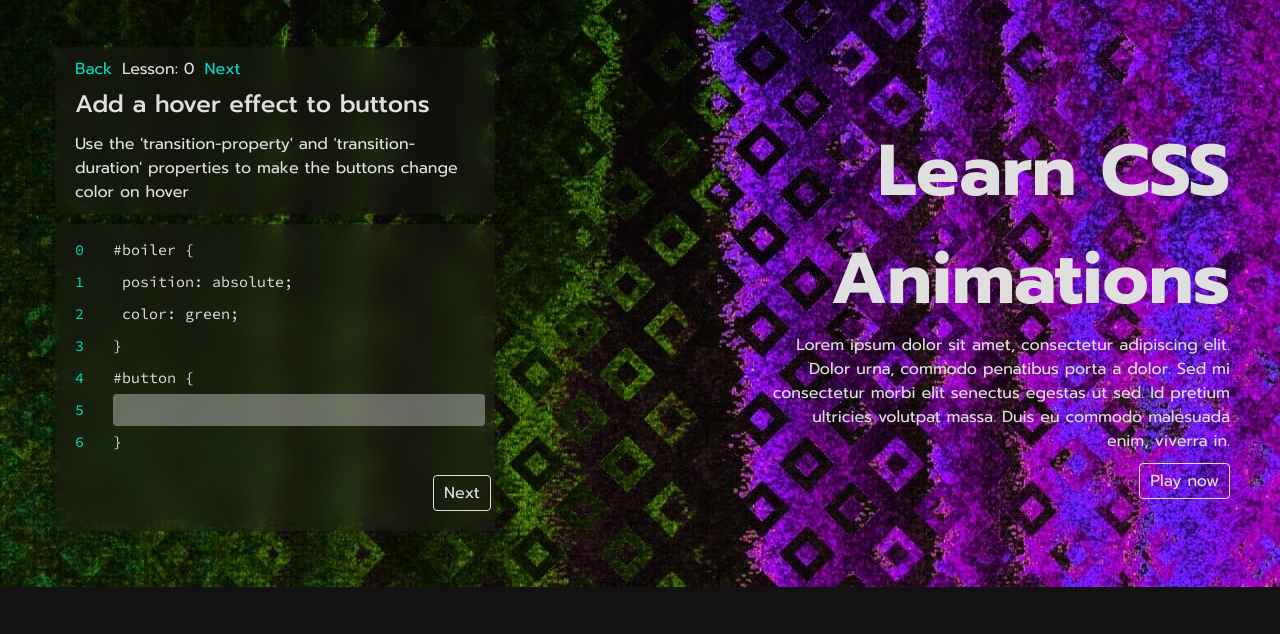
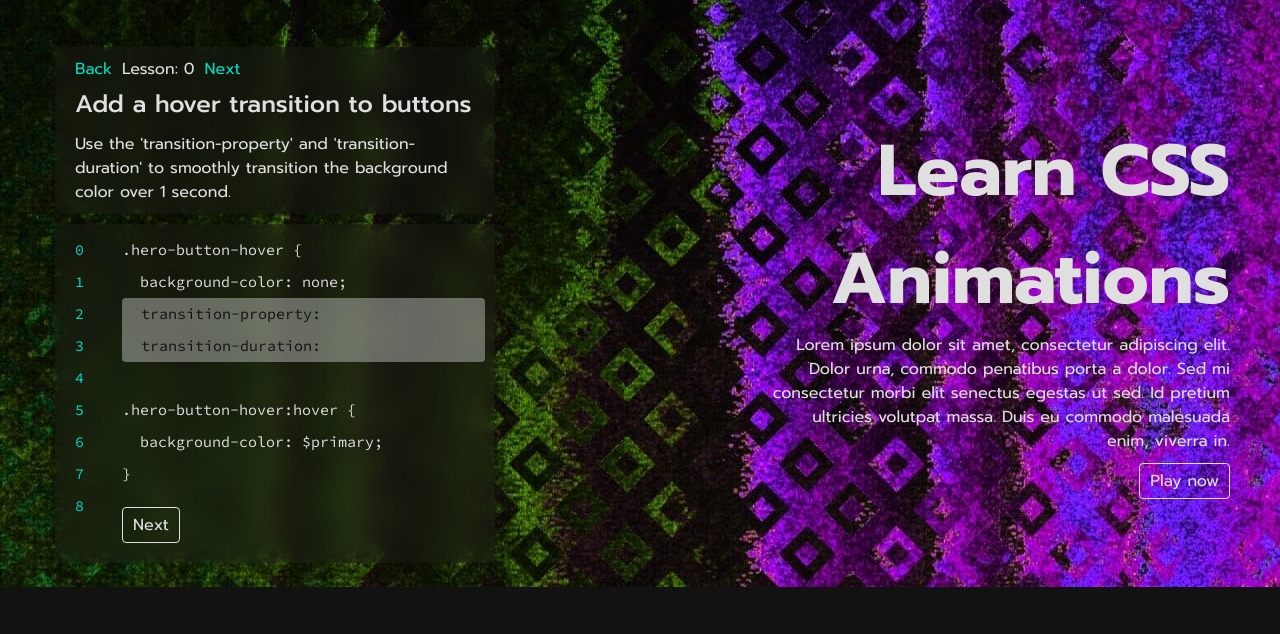
Before and after one commit to jacobbenowitz/animation_academy, a website built with webpack: page index.html in a window 1280 px wide. Shown: the part 73-707 px from the top of the page. Built offline with nearby package versions, Linux system fonts and the light colour scheme.

Commit message:
level updates

```diff
--- a/src/index.js
+++ b/src/index.js
@@ -1,7 +1,7 @@
 // entry point, bundler will take required files here for use in main.js
 import NavLinkCreator from "./scripts/nav_bar";
 import Hero from "./scripts/hero";
-import TodoCreator from "./scripts/todoCreator";
+import TodoCreator from "./scripts/todo_creator";
 import TodoFunctionality from "./scripts/todo";
 import ProductsCreator from "./scripts/products";
 import Game from "./scripts/game";
--- a/src/scripts/game.js
+++ b/src/scripts/game.js
@@ -8,7 +8,7 @@ export default class Game {
     this.interfaceContainer = interfaceContainer;
     this.currentLevel = this.currentLevel() || LEVELS[0]; // lessonNumber = idx
     this.promptContainer = new PromptCreator();
-    this.ide = new IdeCreator();
+    this.ide = new IdeCreator(this);
     this.bindHandlers();
     this.gameSetup();
     this.levelNavListeners();
@@ -83,11 +83,15 @@ export default class Game {
   }
 
   checkUserInput(e) {
-    console.log(e.target);
     const button = document.querySelector('.ide-button');
-    const userInput = document.getElementsByClassName('code-input');
-    const inputText = userInput[0].value;
+    const userInput = document.querySelector('.code-input');
+    const inputText = userInput.value;
     const solution = this.currentLevel.solution;
+
+    /// SOLUTION IS SHORTHAND, UPDATE TO LONGHAND!!
+
+
+    console.log(solution);
     // get user input
     if (e.target === button && inputText === solution) {
       console.log('SUCCESS: Render new level pls')
@@ -97,13 +101,13 @@ export default class Game {
   }
 
   levelSuccess() {
+    if (this.currentLevel.lessonNumber + 1 === LEVELS.length) {
+      console.log('END OF GAME')
+      return;
+    }
     const nextLevel = this.currentLevel.lessonNumber + 1;
-    console.log(`next level: ${nextLevel}`)
-    if (LEVELS[nextLevel]) {
-      this.currentLevel = LEVELS[nextLevel];
-      this.renderNewLevel();
-    }
-    undefined;
+    this.currentLevel = LEVELS[nextLevel];
+    this.renderNewLevel();
   }
 
   renderNewLevel() {
--- a/src/scripts/hero.js
+++ b/src/scripts/hero.js
@@ -1,10 +1,10 @@
 export default class Hero {
   constructor(hero) {
-    this.hero = hero
-    this.addOuterSection()
-    this.addInnerSections()
-    this.styleHeroSection()
-    this.addContent()
+    this.hero = hero;
+    this.addOuterSection();
+    this.addInnerSections();
+    this.styleHeroSection();
+    this.addContent();
   }
 
   addOuterSection() {
@@ -37,7 +37,7 @@ export default class Hero {
     heroText.innerHTML = "Lorem ipsum dolor sit amet, consectetur adipiscing elit. Dolor urna, commodo penatibus porta a dolor. Sed mi consectetur morbi elit senectus egestas ut sed. Id pretium ultricies volutpat massa. Duis eu commodo malesuada enim, viverra in."
 
     const button = document.createElement('a')
-    button.classList.add('button', 'play-now')
+    button.classList.add('button')
     button.innerHTML = "Play now"
     button.href = "#"
 
--- a/src/scripts/ide.js
+++ b/src/scripts/ide.js
@@ -1,18 +1,30 @@
 export default class IdeCreator {
   constructor() {
     this.ideContainer = this.createIdeContainer();
-    this.ideContainer.addEventListener('click', this.checkInput)
+    // this.bindHandlers();
+    // this.addEventListeners();
   }
 
-  checkInput(e) {
-    const button = document.querySelector('ide-button')
-    if (e.target === button) {
-      const solution = this.currentLevel.solution;
-      if (e === solution) return true;
-      return false;
-    }
-    undefined;
-  }
+  // bindHandlers() {
+  //   this.checkInput = this.checkInput.bind(this);
+  // }
+
+  // addEventListeners() {
+  //   this.ideContainer.addEventListener('click', this.checkInput)
+  // }
+
+  // checkInput(e) {
+  //   e.stopPropagation();
+  //   const ideButton = document.querySelector('ide-button')
+  //   if (e === ideButton) {
+  //     console.log('in check input')
+  //     const solution = this.game.currentLevel.solution;
+  //     if (userInpit === solution) {
+  //       this.game.levelSuccess();
+  //     }
+  //   }
+  //   undefined;
+  // }
 
   // create ide box and add content
   createIdeContainer() {
@@ -36,7 +48,7 @@ export default class IdeCreator {
     this.addLineNums(leftCol, currentLevel);
     this.addBoilerCode(rightCol, currentLevel);
     this.buildInput(rightCol, currentLevel);
-    this.addEndingBracket(rightCol);
+    this.addEndingBoiler(rightCol, currentLevel);
     this.buildButton(rightCol);
 
   }
@@ -85,35 +97,44 @@ export default class IdeCreator {
     lineNumsText.innerHTML = lineNums;
     lineNumsText.classList.add('code');
     lineNumsText.rows = levelLines;
-    lineNumsText.cols = 1;
+    lineNumsText.cols = 2;
+    lineNumsText.disabled = true;
     leftCol.appendChild(lineNumsText);
   }
 
   addBoilerCode(rightCol, currentLevel) {
+    const rows = currentLevel.boilerCode.length
     const boilerCodeText =
       currentLevel.boilerCode.join('\n');
     const boilerCode = document.createElement('textarea');
     boilerCode.innerHTML = boilerCodeText;
     boilerCode.classList.add('code', 'boiler');
     boilerCode.id = 'boiler';
-    boilerCode.rows = currentLevel.totalLines - currentLevel.numInputLines;
+    boilerCode.disabled = true;
+    boilerCode.rows = rows;
     rightCol.append(boilerCode)
   }
 
   buildInput(rightCol, currentLevel) {
     const rows = currentLevel.numInputLines;
-    const input = document.createElement('textarea')
-    input.name = "user[code]"
-    input.classList.add('code-input')
+    const inputTemplate = currentLevel.inputTemplateCode.join('\n');
+    const input = document.createElement('textarea');
+    input.name = "user[code]";
+    input.classList.add('code-input');
     input.rows = rows;
-    rightCol.append(input)
+    if (inputTemplate) input.innerHTML = inputTemplate;
+    rightCol.append(input);
   }
 
-  addEndingBracket(rightCol) {
+  addEndingBoiler(rightCol, currentLevel) {
+    const rows = currentLevel.endingBoilerCode.length;
+    const endingBoilerCodeText =
+      currentLevel.endingBoilerCode.join('\n');
     const endingEle = document.createElement('textarea');
-    endingEle.innerHTML = "}";
+    endingEle.innerHTML = endingBoilerCodeText;
     endingEle.classList.add('code', 'boiler');
-    endingEle.rows = 1;
+    endingEle.rows = rows;
+    endingEle.disabled = true;
     rightCol.append(endingEle)
   }
 
--- a/src/scripts/levels.js
+++ b/src/scripts/levels.js
@@ -3,31 +3,33 @@ export const LEVELS = [
   {
     lessonNumber: 0,
     promptTitle:
-      "Add a hover effect to buttons",
+      "Add a hover transition to buttons",
     promptInstructions:
-      "Use the 'transition-property' and 'transition-duration' properties to make the buttons change color on hover",
-    cssProperties:
-      ["transition-property", "transition-duration"],
+      "Use the 'transition-property' and 'transition-duration' to smoothly transition the background color over 1 second.",
     boilerCode:
-      ["#boiler {", " position: absolute;", " color: green;", "}", "#button {"],
-    numInputLines: 1,
-    totalLines: 6,
-    solution: "transition: width 2s ease-in",
-    syntaxHints: "transition-property: font-size; transition-duration: 4s; transition-delay: 2s;"
+      [".hero-button-hover {", "  background-color: none;"],
+    inputTemplateCode:
+      [" transition-property: ", " transition-duration: "],
+    endingBoilerCode:
+      [" ",".hero-button-hover:hover {", "  background-color: $primary;", "}"],
+    numInputLines: 2,
+    totalLines: 8,
+    solution: "transition: background-color 1s",
+    syntaxHints: "transition-property: background-color; transition-duration: 1s;"
   },
   {
     lessonNumber: 1,
     promptTitle:
-      "Wow you made it",
+      "Add multiple transition properties to buttons on hover",
     promptInstructions:
-      "Instructions have changed",
-    cssProperties:
-      ["transition-property", "transition-duration"],
+      "Use the 'transition-property' and 'transition-duration' to smoothly transition the background color.",
     boilerCode:
-      ["#wowowooww {", " position: absolute;", " color: green;", "}", "#button {"],
+      [".hero-button-hover {", "  color: $white;", "  background-color: none;"],
+    endingBoilerCode:
+      [" ",".hero-button-hover:hover {", "  background-color: $primary;", "}"],
     numInputLines: 3,
-    totalLines: 8,
-    solution: "animate: width 2s ease-in",
-    syntaxHints: "transition-property: font-size; transition-duration: 4s; transition-delay: 2s;"
+    totalLines: 10,
+    solution: "transition: background-color 1s",
+    syntaxHints: "transition-property: background-color; transition-duration: 1s;"
   }
   ]
--- a/src/stylesheets/base/buttons.scss
+++ b/src/stylesheets/base/buttons.scss
@@ -11,6 +11,28 @@
   background: none;
 }
 
+.hero-button-hover {
+  position: relative;
+  z-index: 1;
+  display: inline-block;
+  margin: 10px 0px 10px 0px;
+  padding: 5px 10px 5px 10px;
+  text-decoration: none;
+  color: $white;
+  border: 1px solid $white;
+  border-radius: 4px;
+  background-color: none;
+  box-shadow: 0px 0px 0px $primary;
+  transition: background-color 1s, color .5s, box-shadow 1s, border 1s;
+}
+
+.hero-button-hover:hover {
+  background-color: $primary;
+  color: $background;
+  box-shadow: 0px 0px 10px $primary;
+  border: 1px solid $primary;
+}
+
 .ide-button:hover, .button:hover {
   border: none;
   background-color: $primary;
--- a/src/stylesheets/components/ide.scss
+++ b/src/stylesheets/components/ide.scss
@@ -11,9 +11,9 @@
 
 
 .right-col textarea {
+  font-family: $source-code;
   resize: none;
   width: 100%;
-  font-family: $source-code;
   padding-top: 0;
   padding-bottom: 0;
   margin-top: 0;
@@ -27,10 +27,9 @@
   margin: -7px 0 -7px 0;
 }
 
-.ide-button {
-  position: relative;
-  left: 320px;
-}
+// .ide-button {
+
+// }
 
 .ide .left-col {
   height: fit-content;
```
Also changed, not shown: dist/main.css, dist/main.js, src/scripts/todo_creator.js (renamed from src/scripts/todoCreator.js).
